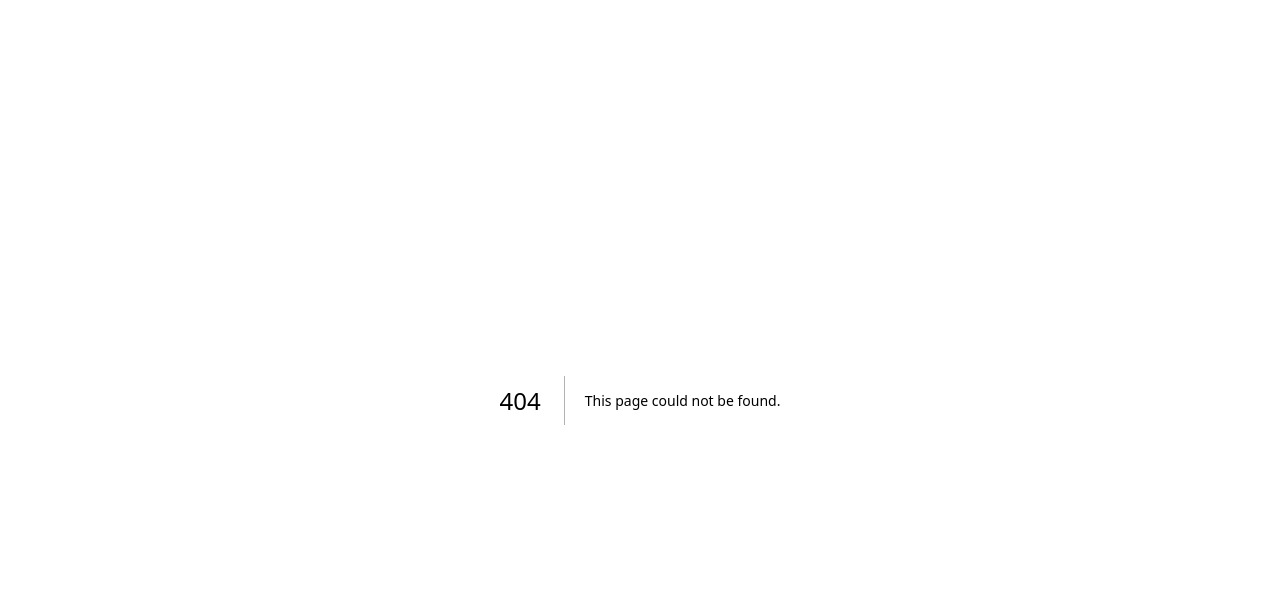
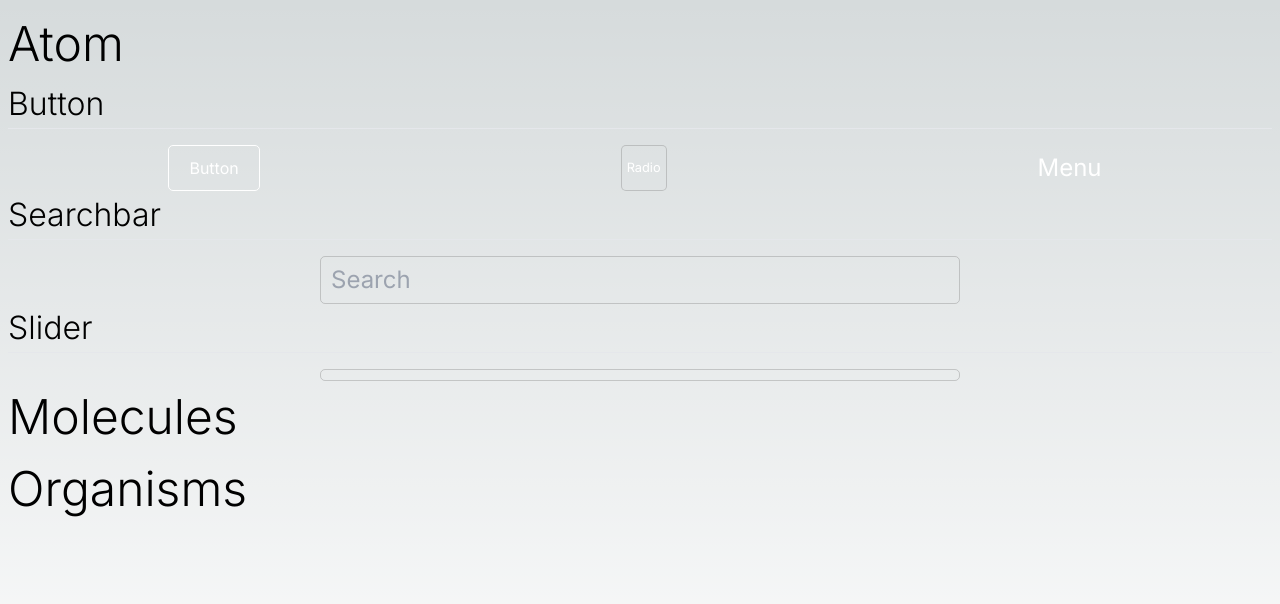
Before and after one commit to Enpersonn/portfolio, a Next.js app: page /test/components in a window 1280 px wide. Before the commit this address had no page. Shown: the top 604 px of the page. Built offline with nearby package versions, Linux system fonts and the light colour scheme.

Commit message:
added a test page for components and added a slider component

```diff
--- /dev/null
+++ b/app/test/components/page.tsx
@@ -0,0 +1,50 @@
+"use client";
+import Button from "@/common/components/atom/Button";
+import SearchBar from "@/common/components/atom/SearchBar";
+import Slider from "@/common/components/atom/Slider";
+
+
+const ComponentSegment = ({
+    component,
+    children,
+
+}:{
+    component: string,
+    children: React.ReactNode
+}) => (
+    <div className=" flex flex-col gap-5">
+    <div  className="  w-full">
+        <h3 className=" border-b-[1px] mb-4 ">{component}</h3>
+        <div className=" flex w-full gap-10 justify-around">
+            {children}
+        </div>
+    </div>
+
+</div>
+)
+
+export default function componentsPage() {
+
+    const TestClick = () => {
+        window.alert("button was clicked")
+    }
+
+    return (
+        <main className=" p-2">
+            <h2>Atom</h2>
+            <ComponentSegment component="Button">
+                <Button type="button" size="sm" onClick={TestClick}>Button</Button>
+                <Button type="radio"  value="radio" setValue={TestClick}>Radio</Button>
+                <Button type="menu" onClick={TestClick}>Menu</Button>
+            </ComponentSegment>
+            <ComponentSegment component="Searchbar">
+                <SearchBar placeholder="Search" />
+            </ComponentSegment>
+            <ComponentSegment component="Slider">
+                <Slider />
+            </ComponentSegment>
+            <h2>Molecules</h2>
+            <h2>Organisms</h2>
+        </main>
+    )
+}
--- /dev/null
+++ b/common/components/atom/Slider.tsx
@@ -0,0 +1,38 @@
+import styled from "styled-components";
+
+
+const StyledSlider = styled.div`
+
+    width: 50vw;
+    border: 1px solid #86868663;
+    font-size: 1.5rem;
+    border-radius: 5px;
+    background-color: transparent;
+    padding: 5px 10px;
+    outline: none;
+    transition: all 0.3s ease;
+    position: relative;
+
+    &::after {
+        content: '';
+        position: absolute;
+        bottom: 0;
+        left: 50%;
+        width: 0%;
+        height: 2px;
+        background-color: white;
+        transition: all 0.2s ease;
+    }
+
+    `
+
+
+const Slider = () => {
+    return (
+        <StyledSlider>
+        </StyledSlider>
+    );
+    }
+
+
+export default Slider;
```
